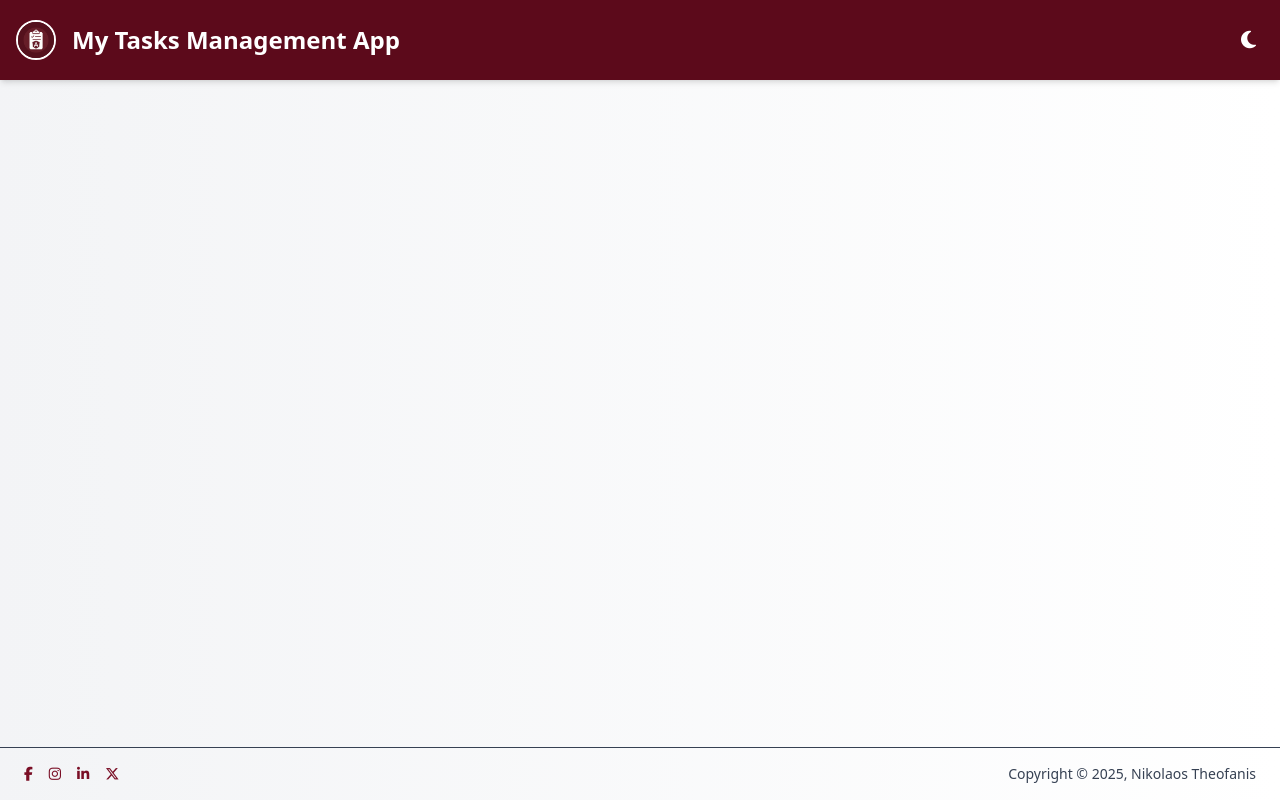
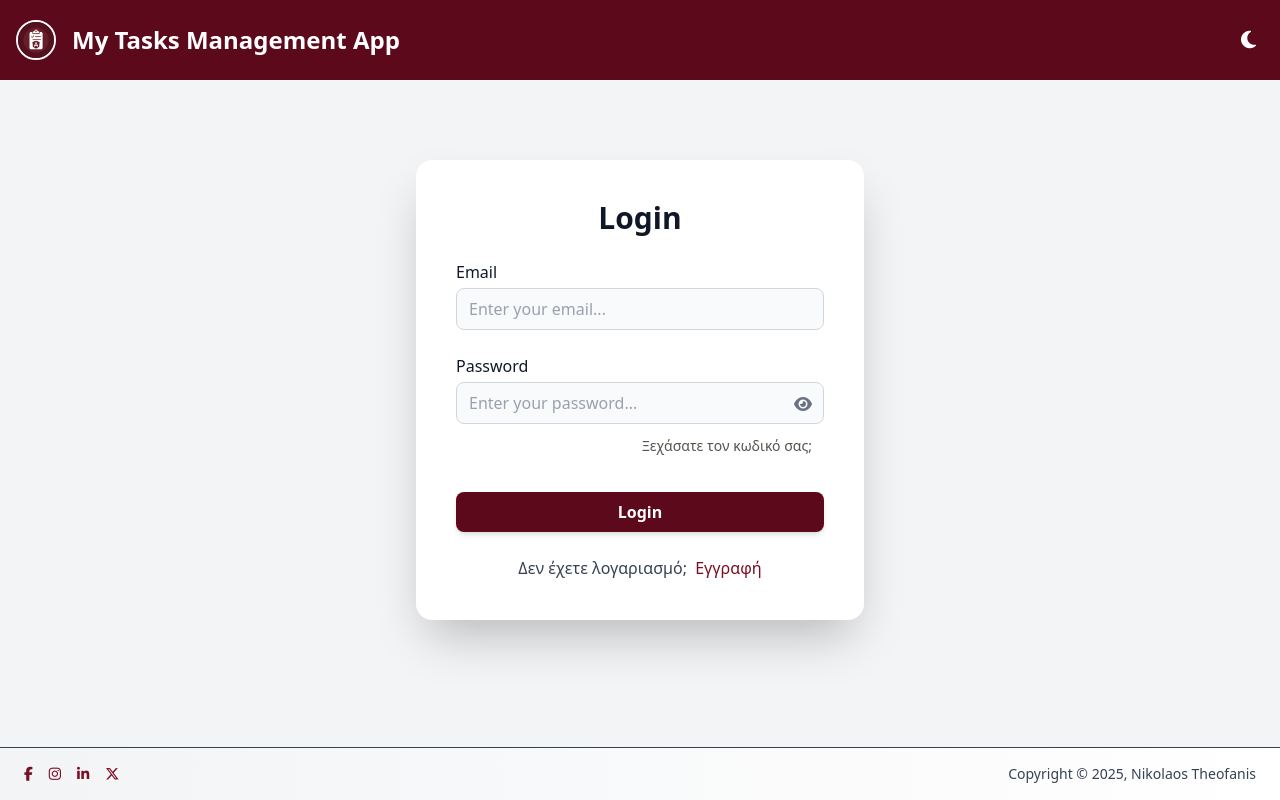
Before and after one commit to nickTheof/angular-task-management-app, an Angular app: page /login in a window 1280 px wide. Before the commit this address led to /. Built offline with nearby package versions, Linux system fonts and the light colour scheme.

Commit message:
feat: add login component - configure login route - add mockup - provide functionality for show/hide password

```diff
--- a/angular.json
+++ b/angular.json
@@ -5,7 +5,16 @@
   "projects": {
     "MyTasksFrontendApp": {
       "projectType": "application",
-      "schematics": {},
+      "schematics": {
+        "@schematics/angular:component": { "type": "component" },
+        "@schematics/angular:directive": { "type": "directive" },
+        "@schematics/angular:service": { "type": "service" },
+        "@schematics/angular:guard": { "typeSeparator": "." },
+        "@schematics/angular:interceptor": { "typeSeparator": "." },
+        "@schematics/angular:module": { "typeSeparator": "." },
+        "@schematics/angular:pipe": { "typeSeparator": "." },
+        "@schematics/angular:resolver": { "typeSeparator": "." }
+      },
       "root": "",
       "sourceRoot": "src",
       "prefix": "app",
--- a/src/app/app.routes.ts
+++ b/src/app/app.routes.ts
@@ -1,10 +1,15 @@
 import { Routes } from '@angular/router';
 import {HomeComponent} from './components/home/home.component';
+import {LoginComponent} from './components/auth/login/login.component';
 
 export const routes: Routes = [
   {
     path: '',
     component: HomeComponent,
+  },
+  {
+    path:'login',
+    component: LoginComponent,
   }
 
 ];
--- /dev/null
+++ b/src/app/components/auth/login/login.component.html
@@ -0,0 +1,62 @@
+<main class="w-full max-w-md mx-auto bg-white dark:bg-gray-800 shadow-2xl rounded-2xl p-6 space-y-6 text-gray-900 dark:text-gray-100 transition-colors duration-300 p-10">
+  <h1 class="text-3xl font-bold text-center">Login</h1>
+
+  <form class="space-y-6">
+    <div class="flex flex-col">
+      <label for="username" class="mb-1 font-medium">Email</label>
+      <input
+        type="email"
+        id="username"
+        class="w-full px-3 py-2 rounded-lg border border-gray-300 dark:border-gray-600 bg-gray-50 dark:bg-gray-700 placeholder-gray-400 dark:placeholder-gray-500 focus:outline-none focus:ring-2 focus:ring-maroon-primary focus:border-transparent transition"
+        placeholder="Enter your email..."
+      />
+    </div>
+
+    <div class="flex flex-col relative">
+      <label for="password" class="mb-1 font-medium">Password</label>
+
+      <input
+        [type]="showPassword ? 'text' : 'password'"
+        id="password"
+        class="w-full px-3 py-2 rounded-lg border border-gray-300 dark:border-gray-600 bg-gray-50 dark:bg-gray-700 placeholder-gray-400 dark:placeholder-gray-500 focus:outline-none focus:ring-2 focus:ring-maroon-primary focus:border-transparent transition pr-10"
+        placeholder="Enter your password..."
+        autocomplete="current-password"
+      />
+
+      <div class="flex justify-end items-center m-3">
+        <a
+          routerLink="/"
+          class="text-sm text-stone-600 dark:text-stone-400 hover:text-stone-800 dark:hover:text-white hover:underline hover:decoration-2 underline-offset-4 transition-colors duration-200 cursor-pointer"
+        >
+          Ξεχάσατε τον κωδικό σας;
+        </a>
+      </div>
+
+      <button
+        type="button"
+        (click)="togglePasswordVisibility()"
+        class="absolute right-3 top-[50px] transform -translate-y-1/2 text-gray-500 dark:text-gray-300 hover:text-gray-800 dark:hover:text-white focus:outline-none"
+        aria-label="Toggle password visibility"
+      >
+        <i class="{{ showPassword ? 'fas fa-eye-slash' : 'fas fa-eye' }}"></i>
+      </button>
+    </div>
+
+
+    <button
+      type="submit"
+      class="w-full bg-maroon-primary hover:bg-maroon-light text-white font-semibold py-2 px-4 rounded-lg shadow-md transition duration-300 transform hover:scale-105"
+    >
+      Login
+    </button>
+  </form>
+  <div class="text-center mt-4 text-base text-gray-700 dark:text-gray-300">
+    <span class="pe-1">Δεν έχετε λογαριασμό;</span>
+    <a
+      routerLink="register"
+      class="font-medium text-maroon-light dark:text-[#e3b8c4] hover:text-maroon-primary dark:hover:text-[#f1c5d1] hover:underline hover:decoration-2 underline-offset-6 transition-colors duration-200"
+    >
+      Εγγραφή
+    </a>
+  </div>
+</main>
--- /dev/null
+++ b/src/app/components/auth/login/login.component.ts
@@ -0,0 +1,19 @@
+import { Component } from '@angular/core';
+import {RouterLink} from '@angular/router';
+
+@Component({
+  selector: 'app-login',
+  imports: [RouterLink],
+  templateUrl: './login.component.html',
+  styleUrl: './login.component.css',
+  host: {
+    class: 'flex-grow p-20 bg-gray-100 dark:bg-gray-900 transition-colors duration-300 p-4'
+  }
+})
+export class LoginComponent {
+    showPassword = false;
+
+    togglePasswordVisibility = () => {
+      this.showPassword = !this.showPassword;
+    }
+}
--- a/src/app/components/home/home.component.html
+++ b/src/app/components/home/home.component.html
@@ -1,7 +1,7 @@
 <main class="flex flex-col items-center justify-center px-4 text-center">
   <h2 class="text-5xl font-extrabold mb-4">Welcome to the Tasks Management App</h2>
   <p class="text-lg text-gray-700 dark:text-gray-300 mb-8">Feel free to try the application by clicking on the continue button.</p>
-  <a routerLink="/" class="bg-maroon-primary hover:bg-maroon-light text-white font-semibold py-2 px-6 rounded-lg shadow-lg transition duration-300 ease-in-out transform hover:scale-105">
+  <a routerLink="login" class="bg-maroon-primary hover:bg-maroon-light text-white font-semibold py-2 px-6 rounded-lg shadow-lg transition duration-300 ease-in-out transform hover:scale-105">
     Continue →
   </a>
 </main>
```
Also changed, not shown: src/app/components/auth/login/login.component.css (added), 1 other file (tests, documents, lock files or other folders).
